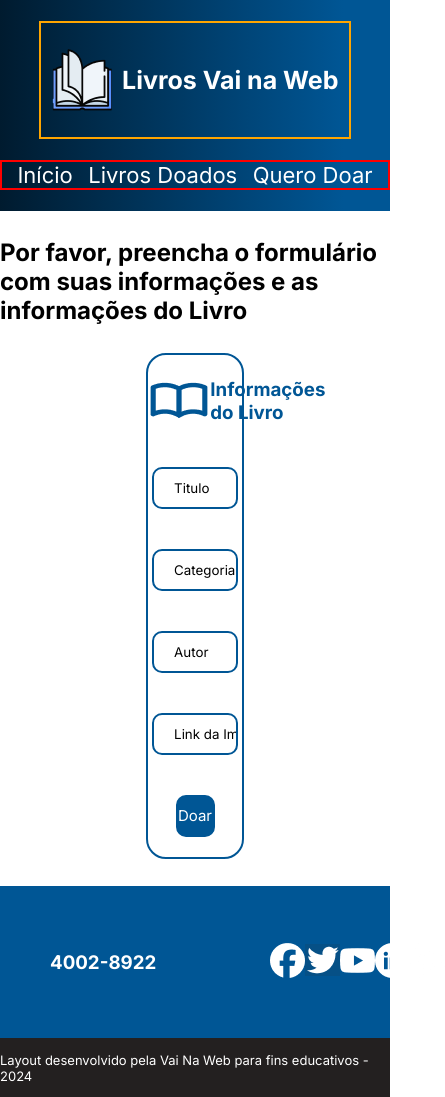
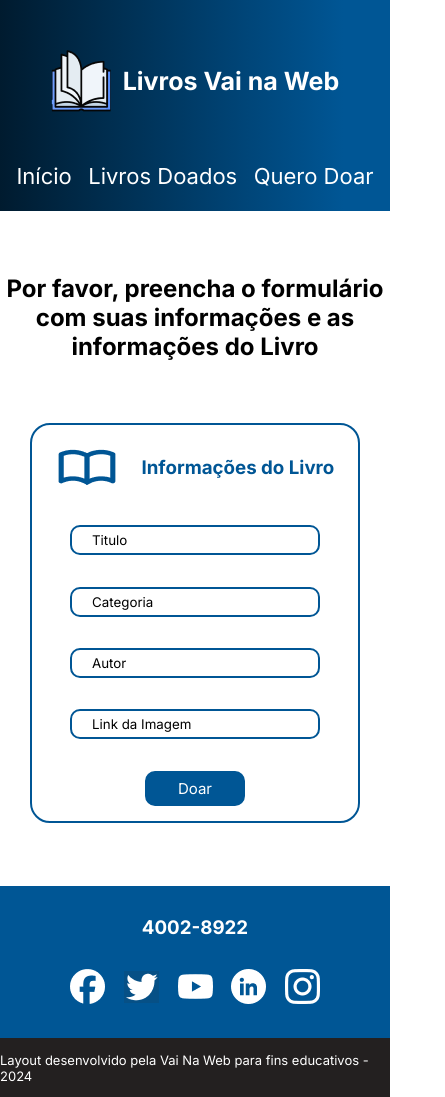
Before and after one commit to HerberthSantos7/Desafio-Final, a React (Vite) app: page /querodoar in a window 390 px wide. Shown: the whole page, 445 px wide, since content can reach past the window. Built offline with nearby package versions, Linux system fonts and the light colour scheme.

Commit message:
Deixando o inicio e o footer responsivo.

```diff
--- a/src/Components/Footer/footer.module.scss
+++ b/src/Components/Footer/footer.module.scss
@@ -29,3 +29,18 @@ footer {
     align-items: center;
 
 }
+
+@media(max-width: 1000px){
+    .boxSocial{
+        nav{
+            width: 250px;
+        }
+    }
+}
+
+@media(max-width: 510px){
+    .boxSocial{
+        flex-direction: column;
+        justify-content: space-evenly;
+    }
+}
--- a/src/Components/Header/header.module.scss
+++ b/src/Components/Header/header.module.scss
@@ -53,7 +53,6 @@ header {
   @media(max-Width: 1080px) {
 
     .boxLogo{
-        border: solid 2px orange;
         width: 28vw;
         h1{
           font-size: 1.4wv;
@@ -64,7 +63,6 @@ header {
     }
 
     .boxMenu{
-      border: solid 2px red;
       ul{
         font-size: 1.7vw;
       }
--- a/src/pages/inicio/inicio.jsx
+++ b/src/pages/inicio/inicio.jsx
@@ -12,7 +12,7 @@ export default function Inicio() {
         <h2>VENHA FAZER PARTE DA MAIOR REDE DE DOAÇÃO</h2>
       </section>
 
-      <section className={s.queroDoar}>
+      <section className={s.devoDoar}>
         <div>
           <h2>Por que devo doar?</h2>
         </div>
--- a/src/pages/inicio/inicio.module.scss
+++ b/src/pages/inicio/inicio.module.scss
@@ -2,13 +2,11 @@
     background-image: url('../../assets/banner.png');
     background-repeat: no-repeat;
     background-size: contain;
-    border: solid 2px red;
     height: 85vh;
     display: flex;
     align-items: center;
     h2{
         color: white;
-        border: solid 2px yellow;
         width: 24vw;
         height: 18vh;
         font-size: 35px;
@@ -16,7 +14,7 @@
     }
 }
 
-.queroDoar{
+.devoDoar{
     height: 75vh;
 
     div{
@@ -37,7 +35,7 @@
         article{
             background-color: rgba(1, 87, 148, 0.3);
             height: 38vh;
-            width: 15vw;
+            width: 18vw;
             display: flex;
             flex-direction: column;
             align-items:center;
@@ -45,7 +43,7 @@
             border-radius: 10px;
             p{
                 text-align: center;
-                font-size: 22px;
+                font-size: 18px;
             }
         }
     }
@@ -55,11 +53,71 @@
     .banner{
         background-size: cover;
     }
+    .devoDoar{
+        .boxCards{
+            article{
+                p{
+                    font-size: 1.4vw;
+                }
+            }
+        }
+    }
 }
 
 @media(max-width: 860px){
     .banner{
-        background-image: url('../../assets/inicioMobile.png');
+        // background-image: url('../../assets/inicioMobile.png');
+        background-position: center;
+    }
+
+   .devoDoar{
+        .boxCards{
+            article{
+                    width: 20%;
+                    gap: 10px;
+                    p{
+                        font-size: 1.6vw;
+                    }
+                }
+        }
+   }
 
 }
+
+@media(max-width: 760px){
+    .banner{
+        h2{
+            width: 80%;
+            margin: 0;
+            text-align: center;
         }
+    }
+    .devoDoar{
+        height: auto;
+        div{
+            justify-content: center;
+            padding-left: 0;
+        }
+
+        .boxCards{
+            flex-wrap: wrap;
+            gap: 10px;
+            height: 80vh;
+            article{
+                width: 250px;
+                height: 38vh;
+                p{
+                    font-size: 15px;
+                }
+            }
+        }
+    }
+}
+
+@media(max-width: 510px){
+    .devoDoar{
+        .boxCards{
+            height: 160vh;
+        }
+    }
+}
--- a/src/pages/livrosDoados/livrosDoados.jsx
+++ b/src/pages/livrosDoados/livrosDoados.jsx
@@ -5,7 +5,7 @@ export default function LivrosDoados() {
     return (
       <section className={s.boxDoados}>
         <h2>LIVROS DOADOS</h2>
-        <section className={s.cards}>
+        <section className={s.boxCard}>
           <article>
             <img src={protagonista} alt="" />
             <h3>O Protagonista</h3>
--- a/src/pages/livrosDoados/livrosDoados.module.scss
+++ b/src/pages/livrosDoados/livrosDoados.module.scss
@@ -3,15 +3,18 @@
     display: flex;
     flex-direction: column;
     align-items: center;
-    justify-content: center;
+    justify-content: space-around;
 }
 
-.cards{
+.boxCard{
     height: 60vh;
     width: 85vw;
+    display: flex;
+    justify-content: space-evenly;
     article{
-        height: 30vh;
-        width: 15vw;
+        border: solid 2px #005695;
+        height: 250px;
+        width: 230px;
         display: flex;
         flex-direction: column;
         align-items: center;
--- a/src/pages/queroDoar/queroDoar.jsx
+++ b/src/pages/queroDoar/queroDoar.jsx
@@ -4,21 +4,27 @@ import s from './queroDoar.module.scss'
 export default function QueroDoar() {
     return (
       <section className={s.principal}>
+
         <section className={s.container}>
+
           <h2>Por favor, preencha o formulário com suas informações e as informações do Livro</h2>
 
           <form action="">
+
             <div>
               <img src={livro} alt="" />
               <h3>Informações do Livro</h3>
             </div>
+
             <input type="text" placeholder='Titulo'/>
             <input type="text" placeholder='Categoria' />
             <input type="text" placeholder='Autor' />
             <input type="text" placeholder='Link da Imagem' />
             <input type="submit" value="Doar"/>
           </form>
+
         </section>
+
       </section>
     );
   }
--- a/src/pages/queroDoar/queroDoar.module.scss
+++ b/src/pages/queroDoar/queroDoar.module.scss
@@ -11,12 +11,15 @@
     flex-direction: column;
     align-items: center;
     justify-content: space-evenly;
+    h2{
+        text-align: center;
+    }
 }
 
 form{
     border: solid 2px rgba(0, 86, 149, 1);
-    height: 60vh;
-    width: 25vw;
+    height: 400px;
+    width: 330px;
     display: flex;
     align-items: center;
     flex-direction: column;
@@ -30,8 +33,8 @@ form{
         color:rgba(0, 86, 149, 1);
     }
     input{
-        width: 22vw;
-        height: 5vh;
+        width: 250px;
+        height: 30px;
         border: solid 2px rgba(0, 86, 149, 1);
         border-radius: 10px;
         outline: none;
@@ -42,7 +45,8 @@ form{
     }
     input:nth-child(6){
         background-color: rgba(0, 86, 149, 1);
-        width: 10vw;
+        width: 100px;
+        height: 35px;
         padding-left: 0;
         color: white;
         font-size: 15px;
```
Lines whose indentation alone changed are shown as unchanged.
